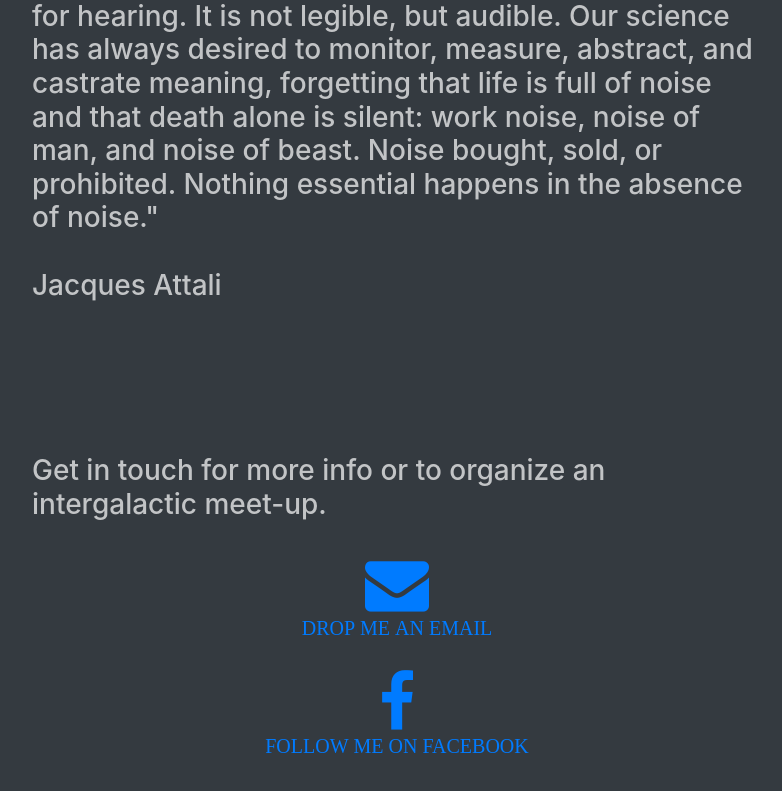
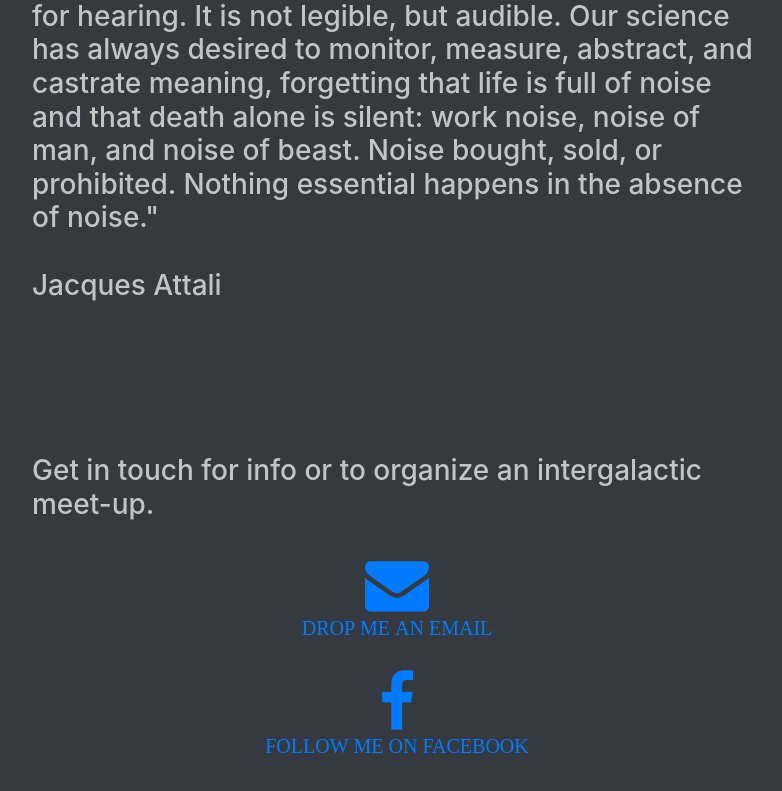
Before and after one commit to pangrus/pangrus.github.io, a website with bundled scripts: page index.html in a window 1280 px wide. Shown: the part 1794-2585 px from the top of the page, without its empty margins (243-1025 px from the left). Built offline with nearby package versions, Linux system fonts and the light colour scheme.

Commit message:
Update index.html

```diff
--- a/index.html
+++ b/index.html
@@ -151,7 +151,7 @@
              <div class="row">
                <div class="col-lg-8 mx-auto">
                    <h3 class="text-faded mb-4 text-left">
-            Get in touch for more info or to organize an intergalactic meet-up.
+            Get in touch for info or to organize an intergalactic meet-up.
 
                      </h3>
 
```
